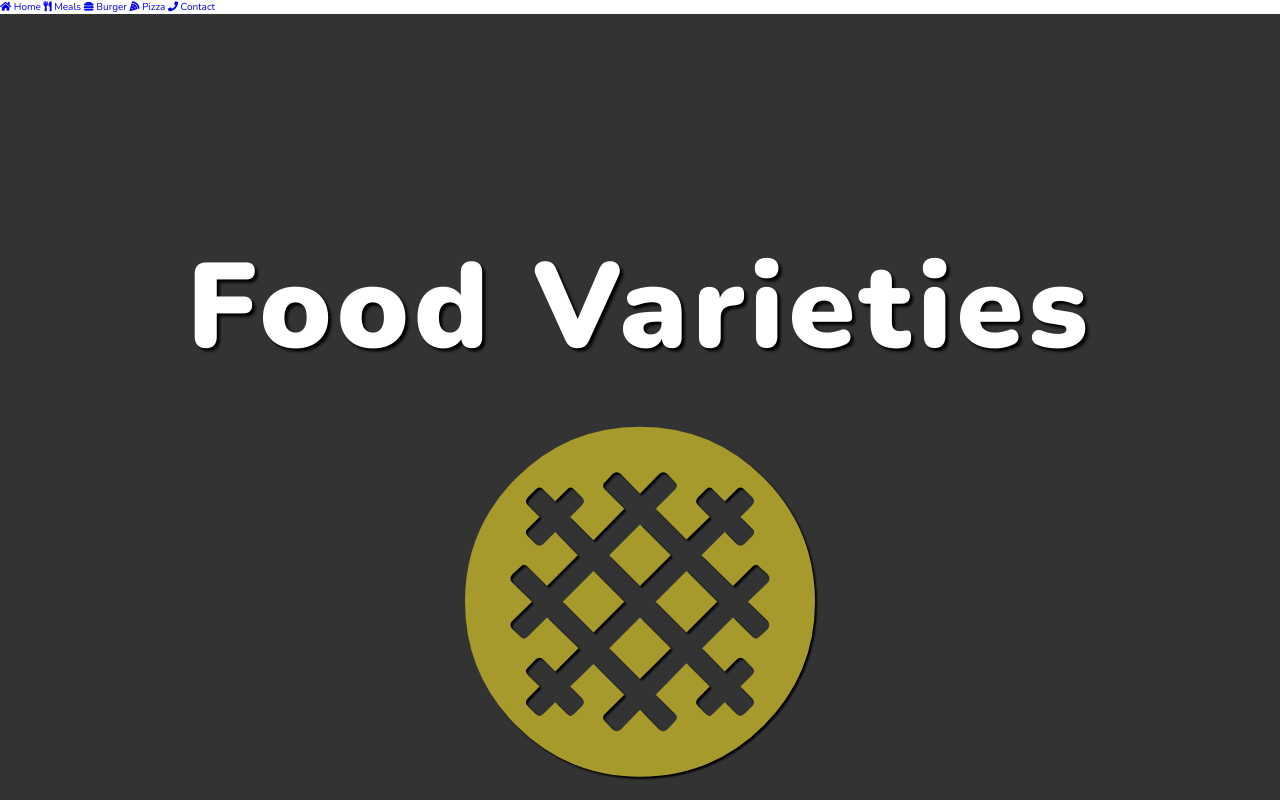
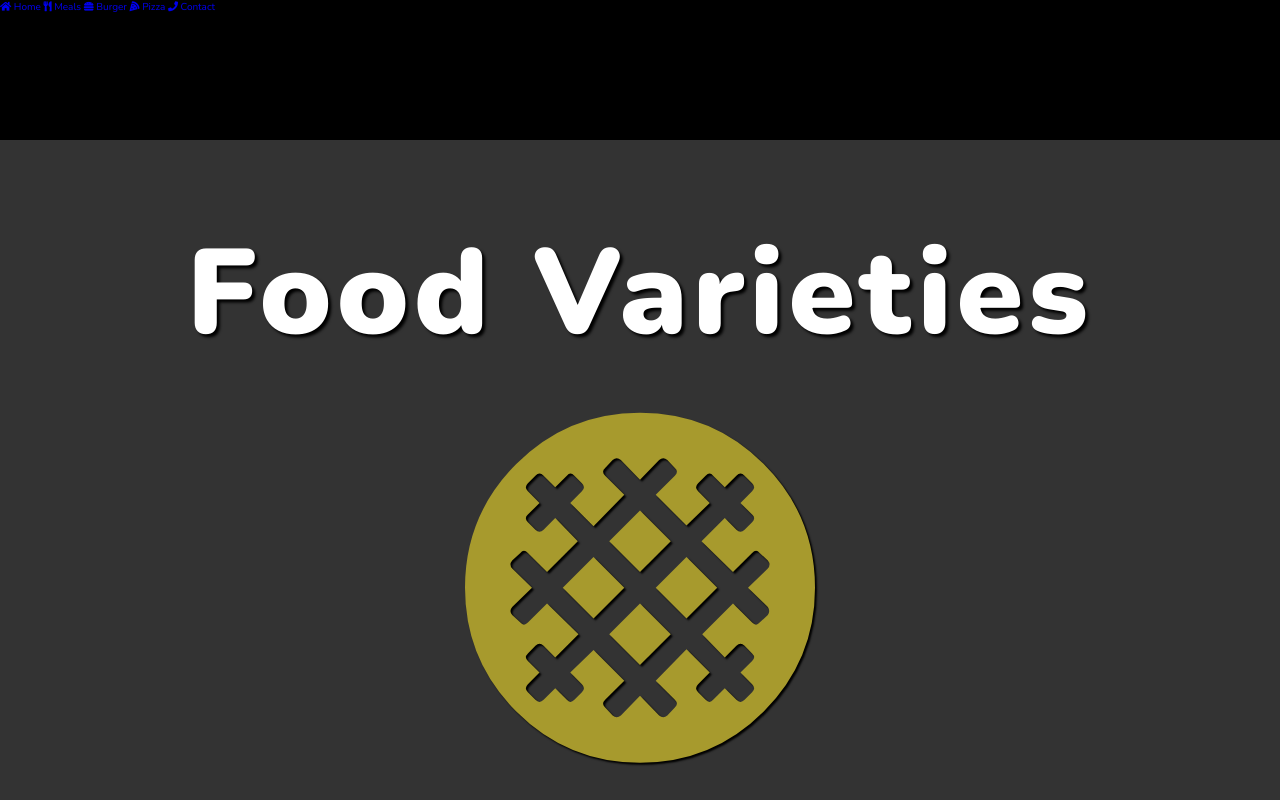
Before and after one commit to bellsofaba/htmlCssJs_Catalogue, a plain HTML site: page Munchies/index.html in a window 1280 px wide. Shown: the top 800 px of the page. Drawn offline with nearby package versions, Linux system fonts and the light colour scheme.

Commit message:
Munchies

```diff
--- a/Munchies/style.css
+++ b/Munchies/style.css
@@ -23,7 +23,19 @@ html {
  letter-spacing: 0.5rem;
  text-shadow: 0.3rem 0.3rem 0.3rem #000;
 }
-/* End of Common Styles */
+/* End of Default Styles */
+
+/* Navbar */
+
+/* End of Navbar */
+.navbar{
+  width: 100%;
+  height: 14rem;
+  background-color: #000;
+  position: fixed;
+  top: 0;
+  z-index: 100;
+}
 
 /*Section 1*/
 .section-1 {
```
